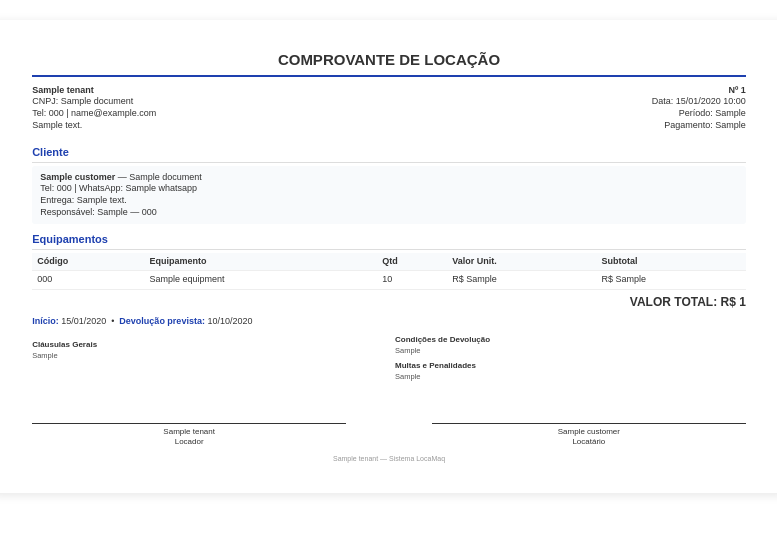
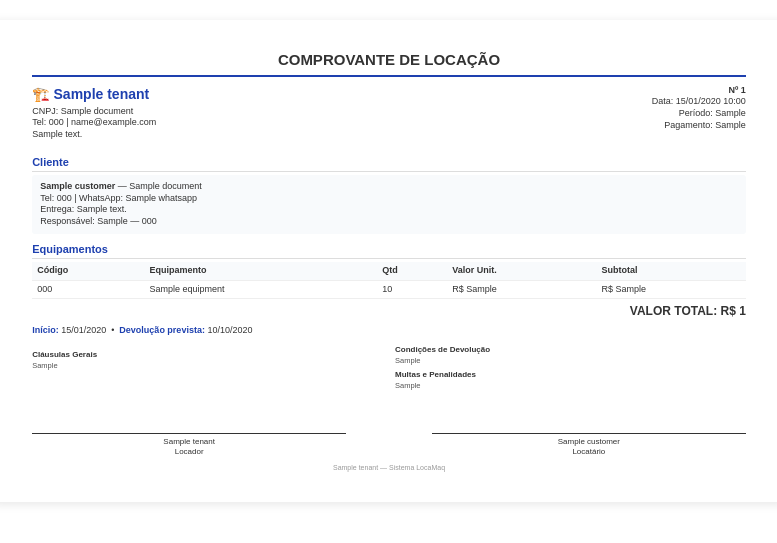
Before and after one commit to leopesi/locamaq, a Django app: template templates/documents/receipt_pdf.html in a window 1280 px wide. Shown: the top 543 px of the page, without its empty margins (251-1028 px from the left). Run offline with Django 5.2, Linux system fonts and the light colour scheme; the template is opened without the code that fills it: most values are stand-ins (such as "Sample title", 1, 10 or a date in 2020).

Commit message:
style: destaque nome empresa + logo no comprovante

```diff
--- a/templates/documents/receipt_pdf.html
+++ b/templates/documents/receipt_pdf.html
@@ -34,7 +34,7 @@
     <!-- Empresa + Número -->
     <div class="header-grid">
         <div class="company-info">
-            <strong>{{ tenant.name }}</strong><br>
+            <div style="font-size: 14px; font-weight: bold; color: #1e40af; margin-bottom: 3px;">🏗️ {{ tenant.name }}</div>
             CNPJ: {{ tenant.document }}<br>
             {% if tenant.phone %}Tel: {{ tenant.phone }}{% endif %}{% if tenant.email %} | {{ tenant.email }}{% endif %}<br>
             {% if tenant.address %}{{ tenant.address }}{% endif %}
```
